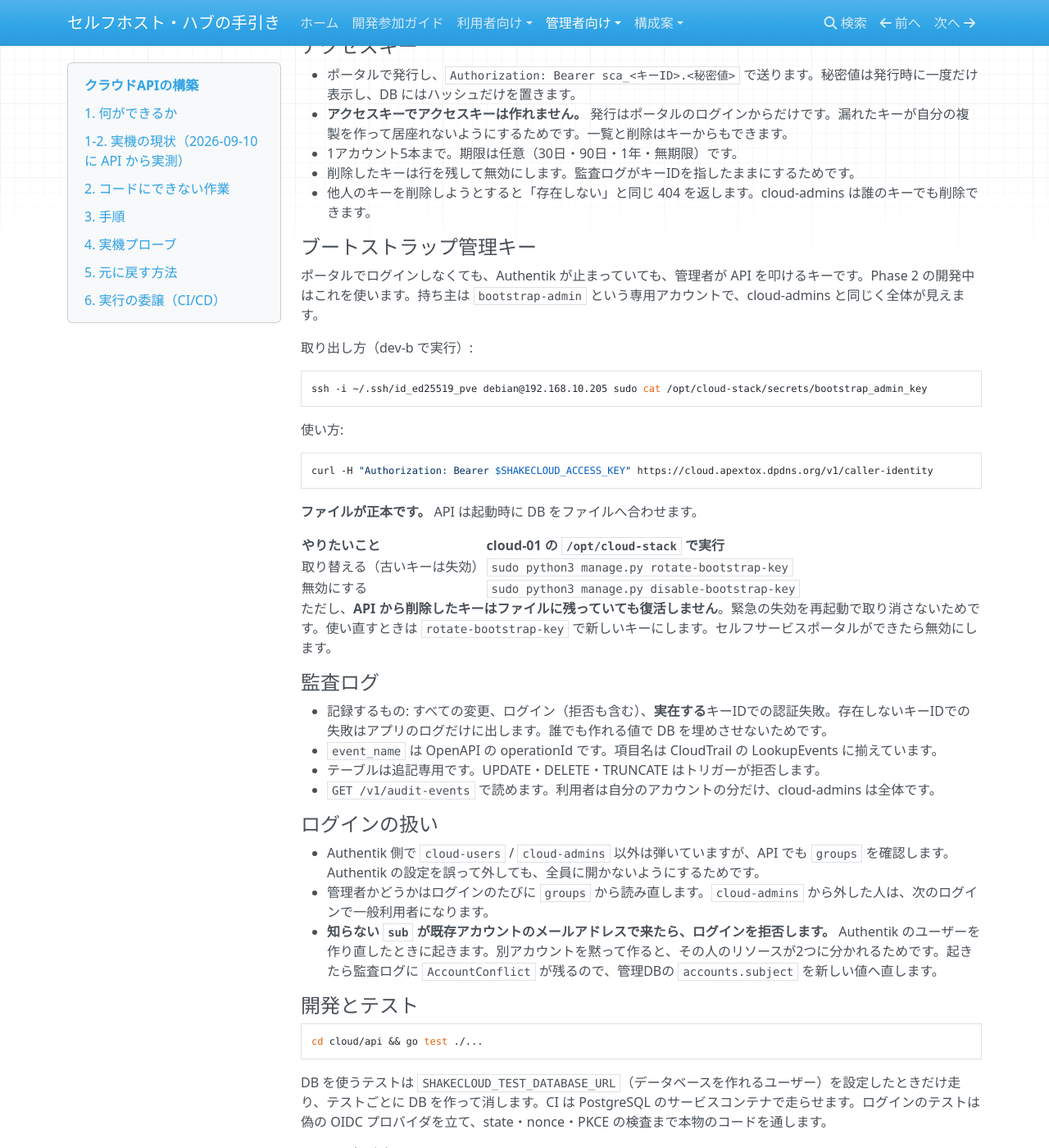
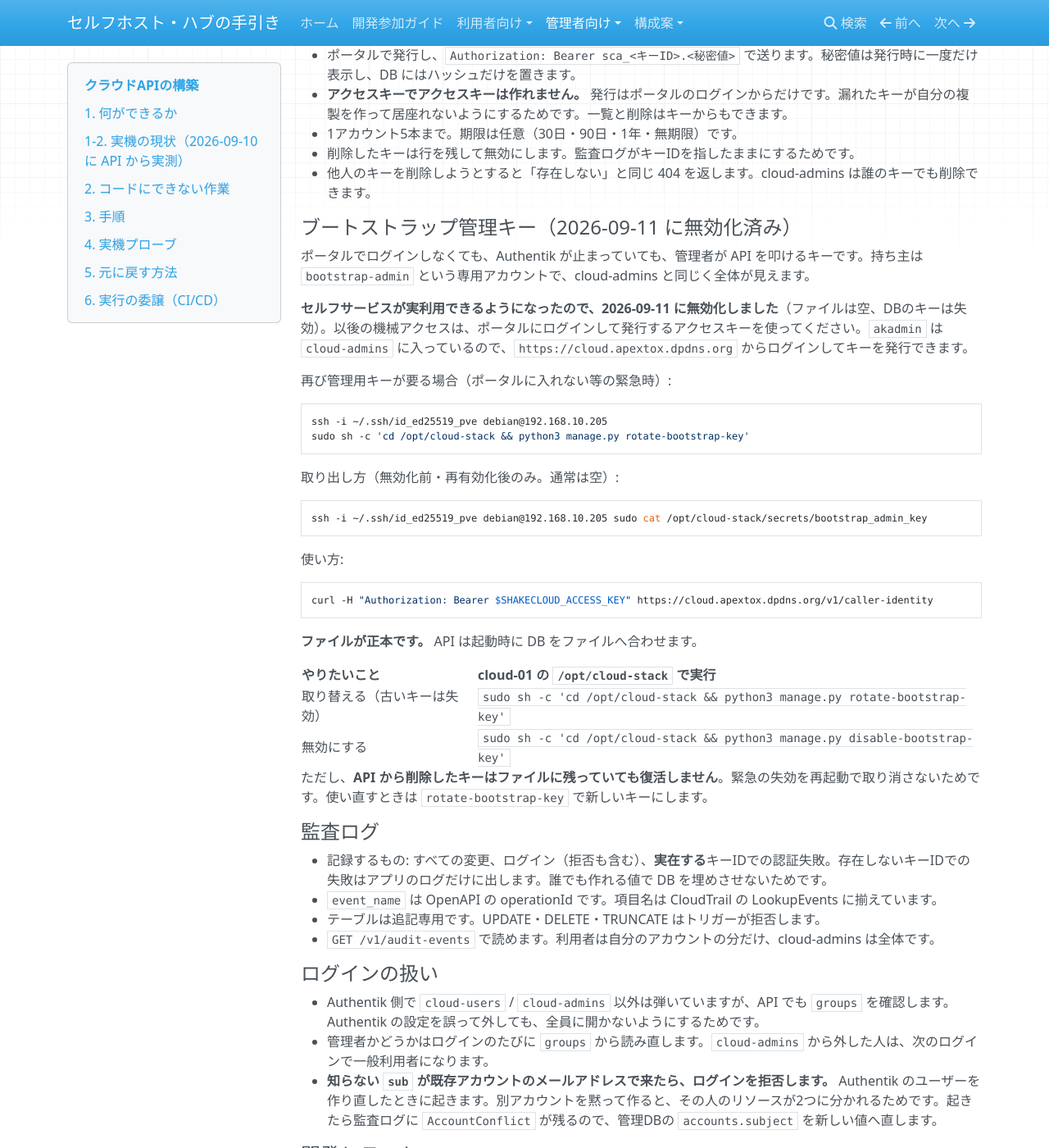
Before and after one commit to rurutheGeek/shake-cloud, an MkDocs documentation site: the page built from docs/operations/cloud.md, in a window 1280 px wide and 1400 px high, scrolled down 8147 px. Shown: the whole window at 82% size. Built offline with MkDocs 1.6.1, drawn with Linux system fonts in a browser that asks for light colours; nearby versions of some CDN libraries; some of the changed text lies outside the part shown.

Commit message:
feat(cloud): ポータルを仕上げ、ブートストラップ管理キーを無効化
Phase 5 の残りを終えた。

ポータル:
- 未ログイン時の文言を実態に合わせた（VM・ボリューム・SG・イメージ・鍵・
  アクセスキーが使える）。JS の「Phase 1 portal」コメントも直した。
- 引き取ったインスタンスに「引き取り」バッジを出し、イメージ欄を
  「—（引き取り）」にした。

ブートストラップ管理キー:
- セルフサービスが実利用できるようになったので 2026-09-11 に無効化した
  （`manage.py disable-bootstrap-key`。ファイルを空にして API を再作成）。
- 実機で確認: ファイルは空、DBのキーは revoked、`/healthz` は 200、
  `/auth/login` は Authentik へ 302。以後はポータル発行のアクセスキーを使う。
- 緊急時は `sudo sh -c 'cd /opt/cloud-stack && python3 manage.py
  rotate-bootstrap-key'` で作り直せる。

ドキュメント（cloud・handover・architecture）を、ポータル完成・管理キー
無効化・game1 引き取り済みに合わせた。§9 の検証手順はポータル発行キーを
使う形に直した。

````diff
--- a/docs/operations/cloud.md
+++ b/docs/operations/cloud.md
@@ -1,6 +1,6 @@
 # クラウドAPIの構築
 
-更新日: 2026-09-11。状態: **Proxmox・NetBox 側の土台は実機へ適用・検証済み。API の Phase 1（ログイン・アクセスキー・監査ログ）を cloud-01 へ配備・確認済み（3-8）。LAN の中の HTTPS も構築・確認済み（3-9）。Phase 2（API から VM が作れる）も実機で確認済み（3-10）。上限の変更と容量の表示（3-11）も入った。Phase 3（イメージのアップロード・SSH鍵・Webコンソール）は実機で確認済み（3-12・3-13）。Phase 4（ボリュームとセキュリティグループ、データセンターFW有効化）も実機で確認済み（3-14）。Phase 5 の既存VMの引き取りを実装（3-15）**。
+更新日: 2026-09-11。状態: **Proxmox・NetBox 側の土台は実機へ適用・検証済み。API の Phase 1（ログイン・アクセスキー・監査ログ）を cloud-01 へ配備・確認済み（3-8）。LAN の中の HTTPS も構築・確認済み（3-9）。Phase 2（API から VM が作れる）も実機で確認済み（3-10）。上限の変更と容量の表示（3-11）も入った。Phase 3（イメージのアップロード・SSH鍵・Webコンソール）は実機で確認済み（3-12・3-13）。Phase 4（ボリュームとセキュリティグループ、データセンターFW有効化）も実機で確認済み（3-14）。Phase 5（既存VMの引き取り、ポータルの仕上げ、ブートストラップ管理キーの無効化）も完了（3-15）**。
 
 設計は[最小クラウドとProvider](../architecture/cloud.md)、所有境界は[IaCの所有境界](../architecture/iac.md)を参照してください。ここでは**実際に手を動かす順番**と、**コードにできない作業とその理由**を書きます。
 
@@ -285,11 +285,20 @@
 - 削除したキーは行を残して無効にします。監査ログがキーIDを指したままにするためです。
 - 他人のキーを削除しようとすると「存在しない」と同じ 404 を返します。cloud-admins は誰のキーでも削除できます。
 
-#### ブートストラップ管理キー
+#### ブートストラップ管理キー（2026-09-11 に無効化済み）
 
-ポータルでログインしなくても、Authentik が止まっていても、管理者が API を叩けるキーです。Phase 2 の開発中はこれを使います。持ち主は `bootstrap-admin` という専用アカウントで、cloud-admins と同じく全体が見えます。
+ポータルでログインしなくても、Authentik が止まっていても、管理者が API を叩けるキーです。持ち主は `bootstrap-admin` という専用アカウントで、cloud-admins と同じく全体が見えます。
 
-取り出し方（dev-b で実行）:
+**セルフサービスが実利用できるようになったので、2026-09-11 に無効化しました**（ファイルは空、DBのキーは失効）。以後の機械アクセスは、ポータルにログインして発行するアクセスキーを使ってください。`akadmin` は `cloud-admins` に入っているので、`https://cloud.apextox.dpdns.org` からログインしてキーを発行できます。
+
+再び管理用キーが要る場合（ポータルに入れない等の緊急時）:
+
+```bash
+ssh -i ~/.ssh/id_ed25519_pve debian@192.168.10.205
+sudo sh -c 'cd /opt/cloud-stack && python3 manage.py rotate-bootstrap-key'
+```
+
+取り出し方（無効化前・再有効化後のみ。通常は空）:
 
 ```bash
 ssh -i ~/.ssh/id_ed25519_pve debian@192.168.10.205 sudo cat /opt/cloud-stack/secrets/bootstrap_admin_key
@@ -305,10 +314,10 @@
 
 | やりたいこと | cloud-01 の `/opt/cloud-stack` で実行 |
 | --- | --- |
-| 取り替える（古いキーは失効） | `sudo python3 manage.py rotate-bootstrap-key` |
-| 無効にする | `sudo python3 manage.py disable-bootstrap-key` |
+| 取り替える（古いキーは失効） | `sudo sh -c 'cd /opt/cloud-stack && python3 manage.py rotate-bootstrap-key'` |
+| 無効にする | `sudo sh -c 'cd /opt/cloud-stack && python3 manage.py disable-bootstrap-key'` |
 
-ただし、**API から削除したキーはファイルに残っていても復活しません**。緊急の失効を再起動で取り消さないためです。使い直すときは `rotate-bootstrap-key` で新しいキーにします。セルフサービスポータルができたら無効にします。
+ただし、**API から削除したキーはファイルに残っていても復活しません**。緊急の失効を再起動で取り消さないためです。使い直すときは `rotate-bootstrap-key` で新しいキーにします。
 
 #### 監査ログ
 
````
Also changed, not shown: other parts of docs/operations/cloud.md (+1 -1 lines), cloud/api/internal/server/web/static/portal.js (+9 -3 lines), docs/architecture/cloud.md (+3 -3 lines), docs/architecture/index.md (+1 -1 lines), docs/operations/handover.md (+8 -6 lines), 1 other file.
